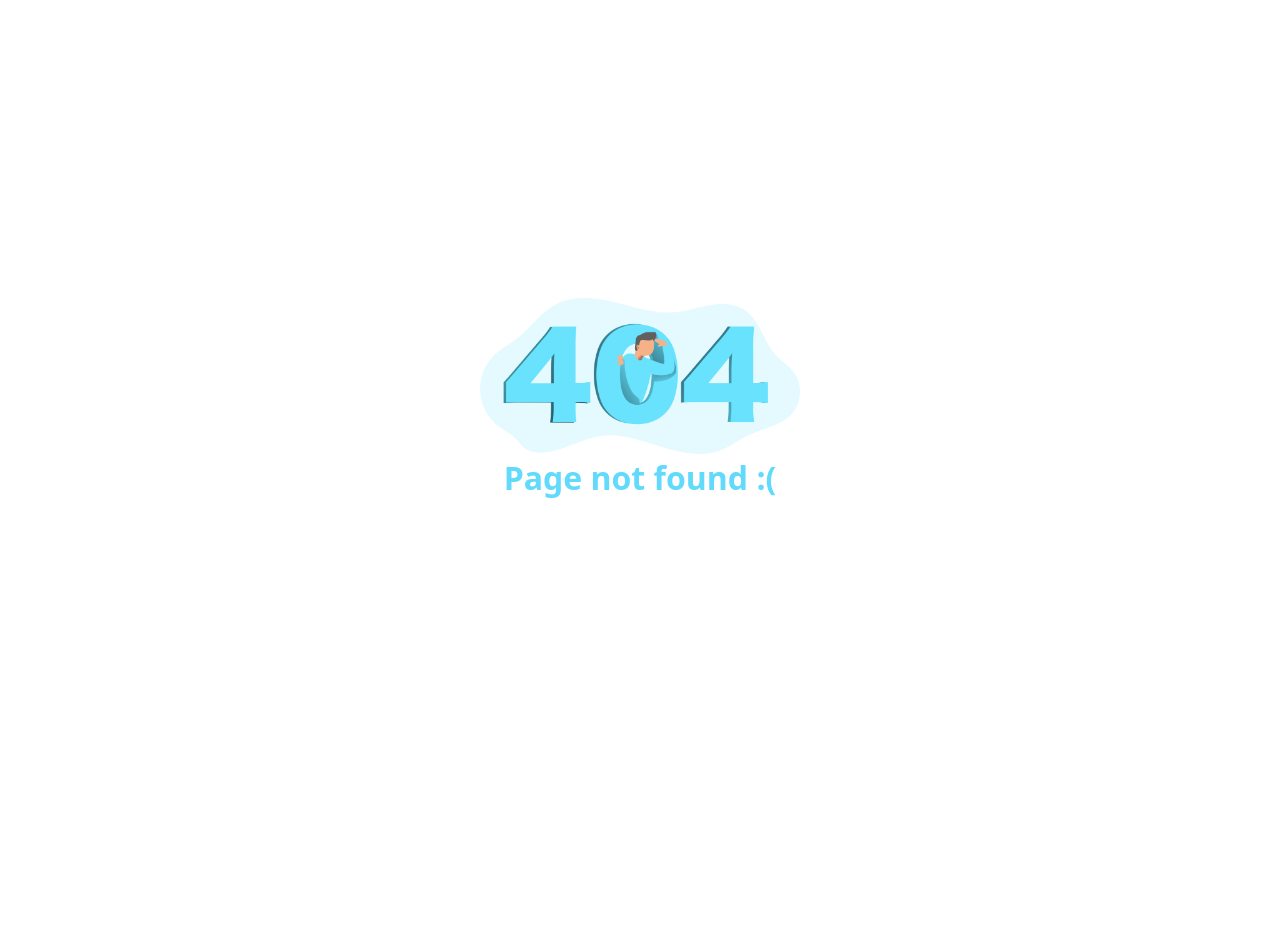
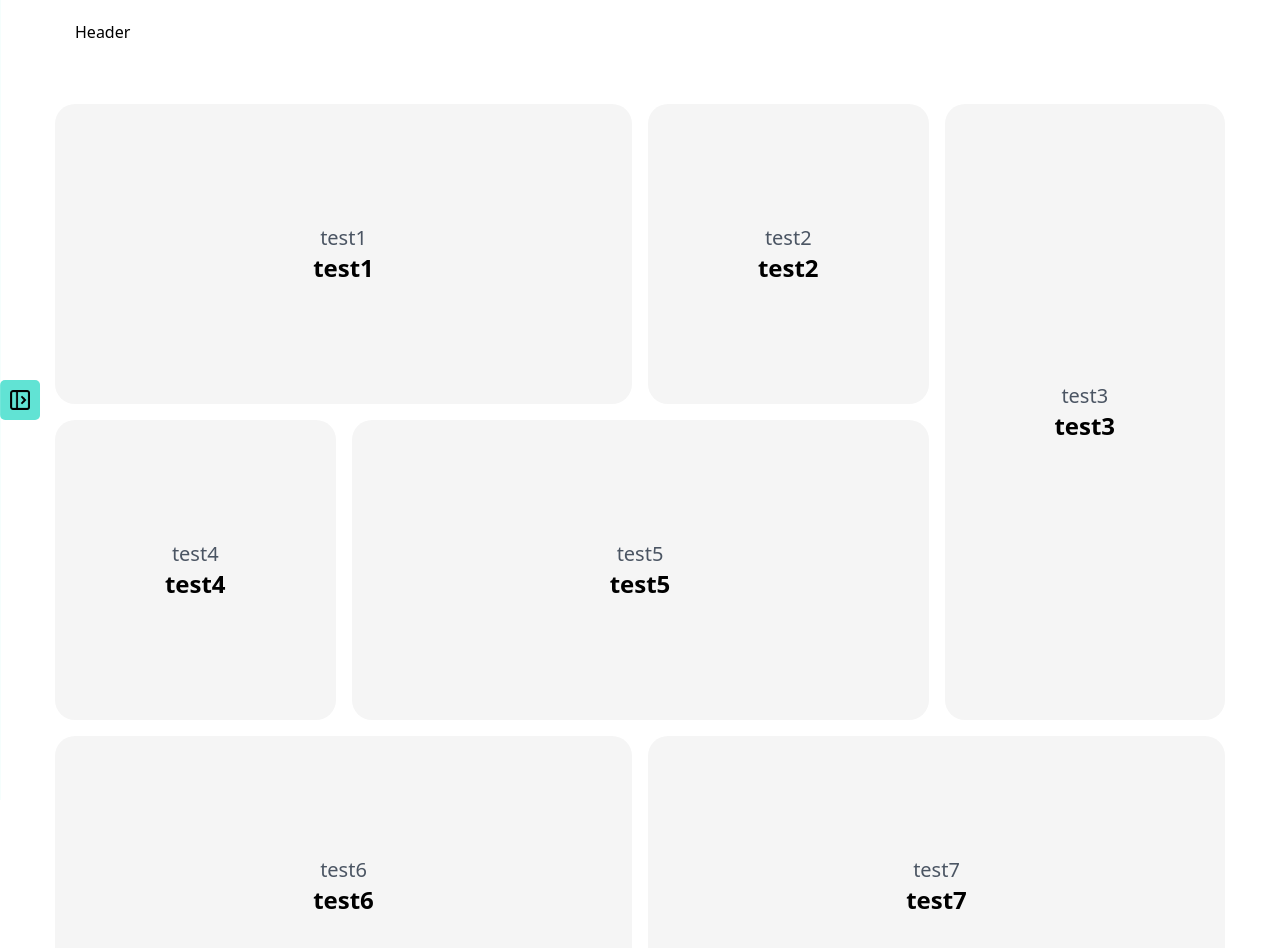
Before and after one commit to Alex-byte256/eDucation, a React (Create React App) app: page /gridLayout in a window 1280 px wide. Before the commit this address had no page. Shown: the top 948 px of the page. Before the commit the page ends 800 px from the top, so only its background shows below. Built offline with nearby package versions, Linux system fonts and the light colour scheme.

Commit message:
learn more grid

```diff
--- a/src/Components/Sidebar/Sidebar.tsx
+++ b/src/Components/Sidebar/Sidebar.tsx
@@ -18,7 +18,9 @@ export const Sidebar = () =>{
                 <li className={css.item} >
                     <NavLink className={({ isActive }) => isActive ? `${css.active}` : ''} to={"/modalWindow"}>Modal</NavLink>
                 </li>
-                <li className={css.item} >Test6</li>
+                <li className={css.item} >
+                    <NavLink className={({ isActive }) => isActive ? `${css.active}` : ''} to={"/gridLayout"}>Grid Layout</NavLink>
+                </li>
             </ul>
             <img src={sideBarArrow} width={40} alt="sideBarArrow" className={css.arrowIcon}/>
         </div>
--- /dev/null
+++ b/src/Components/Wigets/GridLayout/model/types.ts
@@ -0,0 +1,5 @@
+export  interface IgridContent {
+    id:number;
+    title:string;
+    describe:string;
+}
--- /dev/null
+++ b/src/Components/Wigets/GridLayout/model/useGridContent.ts
@@ -0,0 +1,17 @@
+import {IgridContent} from "./types";
+
+
+export function useGridContent() {
+
+    const gridContent:IgridContent[] = [
+        {id:1, title:"test1", describe:"test1"},
+        {id:2, title:"test2", describe:"test2"},
+        {id:3, title:"test3", describe:"test3"},
+        {id:4, title:"test4", describe:"test4"},
+        {id:5, title:"test5", describe:"test5"},
+        {id:6, title:"test6", describe:"test6"},
+        {id:7, title:"test7", describe:"test7"}
+    ]
+
+    return{gridContent}
+}
--- /dev/null
+++ b/src/Components/Wigets/GridLayout/ui/GridLayoutSection.tsx
@@ -0,0 +1,25 @@
+import React from "react";
+import {useGridContent} from "../model/useGridContent";
+
+export const GridLayoutSection: React.FC = () =>{
+
+    const boxStyle:string ='bg-neutral-100 border-2 rounded-[20px] p-2 flex flex-col items-center justify-center'
+
+    const{
+        gridContent
+    } = useGridContent();
+
+    return (
+        <div className="grid md:grid-cols-4 auto-rows-[300px] gap-4 my-10" >
+            {gridContent.map((item,i)=>{
+               return <div key={item.id}
+               className={`${boxStyle} ${i === 0 || i === 4 || i === 5 || i === 6 ? 'md:col-span-2' : ''}
+               ${i === 2 ? 'md:row-span-2' : ''} `}
+               >
+                    <h2 className="text-xl text-gray-600">{item.title}</h2>
+                   <p className="font-bold text-2xl">{item.describe}</p>
+               </div>
+            })}
+        </div>
+    )
+}
--- /dev/null
+++ b/src/Pages/GridLayoutPage/GridLayoutPage.tsx
@@ -0,0 +1,14 @@
+import React from "react";
+import {Container} from "../../Components/Container/Container";
+import {GridLayoutSection} from "../../Components/Wigets/GridLayout/ui/GridLayoutSection";
+
+export const GridLayoutPage: React.FC = () => {
+
+    return(
+        <div>
+            <Container>
+                <GridLayoutSection/>
+            </Container>
+        </div>
+    )
+}
--- a/src/Routes/Routes.tsx
+++ b/src/Routes/Routes.tsx
@@ -6,6 +6,7 @@ import {NotFound} from "../Components/NotFound/NotFound";
 import {SliderPage} from "../Pages/SliderPage/SliderPage";
 import {TailWindSliderPage} from "../Pages/TailWindSliderPage/TaildWindSliderPage";
 import {ModalPage} from "../Pages/ModalPage/ModalPage";
+import {GridLayoutPage} from "../Pages/GridLayoutPage/GridLayoutPage";
 
 export const router = createBrowserRouter([
     {
@@ -17,6 +18,7 @@ export const router = createBrowserRouter([
             {path: "slider", element:<SliderPage/>},
             {path: "tailWindSlider", element:<TailWindSliderPage/>},
             {path: "modalWindow", element:<ModalPage/>},
+            {path: "gridLayout", element:<GridLayoutPage/>},
         ]
     },{
         path: '/*',
--- a/src/output.css
+++ b/src/output.css
@@ -615,13 +615,26 @@ video {
   top: 10px;
 }
 
+.col-span-2 {
+  grid-column: span 2 / span 2;
+}
+
 .mx-auto {
   margin-left: auto;
   margin-right: auto;
 }
 
+.my-10 {
+  margin-top: 2.5rem;
+  margin-bottom: 2.5rem;
+}
+
 .flex {
   display: flex;
+}
+
+.grid {
+  display: grid;
 }
 
 .h-3 {
@@ -657,6 +670,18 @@ video {
   transform: translate(var(--tw-translate-x), var(--tw-translate-y)) rotate(var(--tw-rotate)) skewX(var(--tw-skew-x)) skewY(var(--tw-skew-y)) scaleX(var(--tw-scale-x)) scaleY(var(--tw-scale-y));
 }
 
+.auto-rows-\[300px\] {
+  grid-auto-rows: 300px;
+}
+
+.grid-cols-3 {
+  grid-template-columns: repeat(3, minmax(0, 1fr));
+}
+
+.flex-col {
+  flex-direction: column;
+}
+
 .items-center {
   align-items: center;
 }
@@ -673,32 +698,42 @@ video {
   gap: 0.5rem;
 }
 
+.gap-4 {
+  gap: 1rem;
+}
+
 .overflow-hidden {
   overflow: hidden;
+}
+
+.rounded {
+  border-radius: 0.25rem;
+}
+
+.rounded-\[20px\] {
+  border-radius: 20px;
 }
 
 .rounded-full {
   border-radius: 9999px;
 }
 
-.rounded-\[20px\] {
-  border-radius: 20px;
+.rounded-xl {
+  border-radius: 0.75rem;
 }
 
-.rounded {
-  border-radius: 0.25rem;
+.border-2 {
+  border-width: 2px;
 }
 
-.border-r-\[20px\] {
-  border-right-width: 20px;
+.bg-black {
+  --tw-bg-opacity: 1;
+  background-color: rgb(0 0 0 / var(--tw-bg-opacity));
 }
 
-.border-\[1px_solid_\#fcfcfc\] {
-  border-color: 1px solid #fcfcfc;
-}
-
-.border-\[1px_solid_\#r1r1r1\] {
-  border-color: 1px solid #r1r1r1;
+.bg-gray-700 {
+  --tw-bg-opacity: 1;
+  background-color: rgb(55 65 81 / var(--tw-bg-opacity));
 }
 
 .bg-white {
@@ -706,26 +741,25 @@ video {
   background-color: rgb(255 255 255 / var(--tw-bg-opacity));
 }
 
-.bg-gray-700 {
+.bg-neutral-100 {
   --tw-bg-opacity: 1;
-  background-color: rgb(55 65 81 / var(--tw-bg-opacity));
+  background-color: rgb(245 245 245 / var(--tw-bg-opacity));
 }
 
-.bg-black {
-  --tw-bg-opacity: 1;
-  background-color: rgb(0 0 0 / var(--tw-bg-opacity));
+.bg-opacity-30 {
+  --tw-bg-opacity: 0.3;
 }
 
 .bg-opacity-50 {
   --tw-bg-opacity: 0.5;
 }
 
-.bg-opacity-30 {
-  --tw-bg-opacity: 0.3;
+.p-1 {
+  padding: 0.25rem;
 }
 
-.p-1 {
-  padding: 0.25rem;
+.p-2 {
+  padding: 0.5rem;
 }
 
 .p-4 {
@@ -736,8 +770,23 @@ video {
   padding: 20px;
 }
 
-.p-2 {
-  padding: 0.5rem;
+.text-xl {
+  font-size: 1.25rem;
+  line-height: 1.75rem;
+}
+
+.text-2xl {
+  font-size: 1.5rem;
+  line-height: 2rem;
+}
+
+.font-bold {
+  font-weight: 700;
+}
+
+.text-gray-600 {
+  --tw-text-opacity: 1;
+  color: rgb(75 85 99 / var(--tw-text-opacity));
 }
 
 .shadow {
@@ -752,6 +801,14 @@ video {
           backdrop-filter: var(--tw-backdrop-blur) var(--tw-backdrop-brightness) var(--tw-backdrop-contrast) var(--tw-backdrop-grayscale) var(--tw-backdrop-hue-rotate) var(--tw-backdrop-invert) var(--tw-backdrop-opacity) var(--tw-backdrop-saturate) var(--tw-backdrop-sepia);
 }
 
+.transition {
+  transition-property: color, background-color, border-color, text-decoration-color, fill, stroke, opacity, box-shadow, transform, filter, -webkit-backdrop-filter;
+  transition-property: color, background-color, border-color, text-decoration-color, fill, stroke, opacity, box-shadow, transform, filter, backdrop-filter;
+  transition-property: color, background-color, border-color, text-decoration-color, fill, stroke, opacity, box-shadow, transform, filter, backdrop-filter, -webkit-backdrop-filter;
+  transition-timing-function: cubic-bezier(0.4, 0, 0.2, 1);
+  transition-duration: 150ms;
+}
+
 .transition-all {
   transition-property: all;
   transition-timing-function: cubic-bezier(0.4, 0, 0.2, 1);
@@ -764,14 +821,6 @@ video {
   transition-duration: 150ms;
 }
 
-.transition {
-  transition-property: color, background-color, border-color, text-decoration-color, fill, stroke, opacity, box-shadow, transform, filter, -webkit-backdrop-filter;
-  transition-property: color, background-color, border-color, text-decoration-color, fill, stroke, opacity, box-shadow, transform, filter, backdrop-filter;
-  transition-property: color, background-color, border-color, text-decoration-color, fill, stroke, opacity, box-shadow, transform, filter, backdrop-filter, -webkit-backdrop-filter;
-  transition-timing-function: cubic-bezier(0.4, 0, 0.2, 1);
-  transition-duration: 150ms;
-}
-
 .delay-150 {
   transition-delay: 150ms;
 }
@@ -780,21 +829,21 @@ video {
   transition-duration: 500ms;
 }
 
+.ease-in-out {
+  transition-timing-function: cubic-bezier(0.4, 0, 0.2, 1);
+}
+
 .ease-out {
   transition-timing-function: cubic-bezier(0, 0, 0.2, 1);
-}
-
-.ease-in-out {
-  transition-timing-function: cubic-bezier(0.4, 0, 0.2, 1);
 }
 
 .hover\:cursor-pointer:hover {
   cursor: pointer;
 }
 
-.hover\:border-gray-500:hover {
-  --tw-border-opacity: 1;
-  border-color: rgb(107 114 128 / var(--tw-border-opacity));
+.hover\:bg-blue-800:hover {
+  --tw-bg-opacity: 1;
+  background-color: rgb(30 64 175 / var(--tw-bg-opacity));
 }
 
 .hover\:bg-white:hover {
@@ -802,13 +851,26 @@ video {
   background-color: rgb(255 255 255 / var(--tw-bg-opacity));
 }
 
-.hover\:bg-blue-800:hover {
-  --tw-bg-opacity: 1;
-  background-color: rgb(30 64 175 / var(--tw-bg-opacity));
-}
-
 .hover\:transition-all:hover {
   transition-property: all;
   transition-timing-function: cubic-bezier(0.4, 0, 0.2, 1);
   transition-duration: 150ms;
 }
+
+@media (min-width: 768px) {
+  .md\:col-span-2 {
+    grid-column: span 2 / span 2;
+  }
+
+  .md\:row-span-2 {
+    grid-row: span 2 / span 2;
+  }
+
+  .md\:grid-cols-3 {
+    grid-template-columns: repeat(3, minmax(0, 1fr));
+  }
+
+  .md\:grid-cols-4 {
+    grid-template-columns: repeat(4, minmax(0, 1fr));
+  }
+}
```
